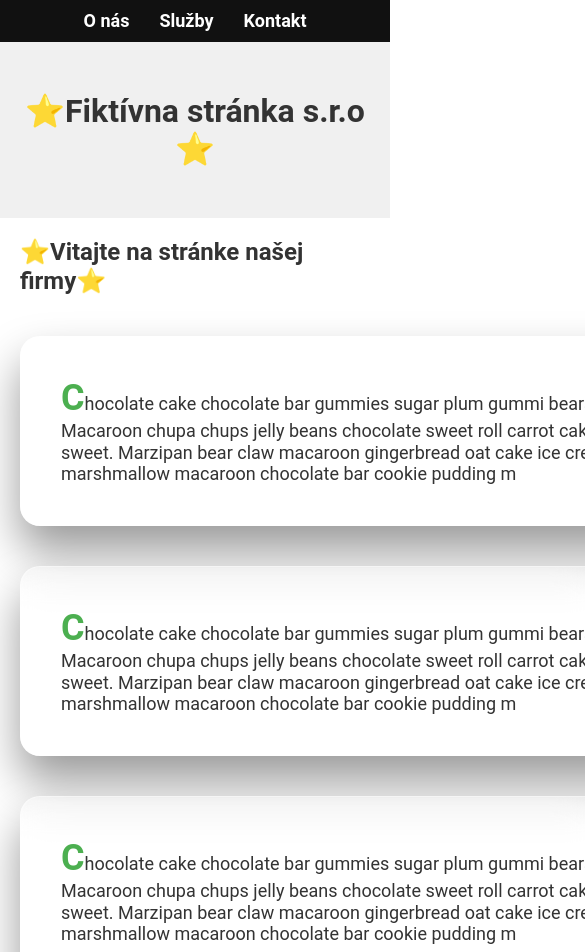
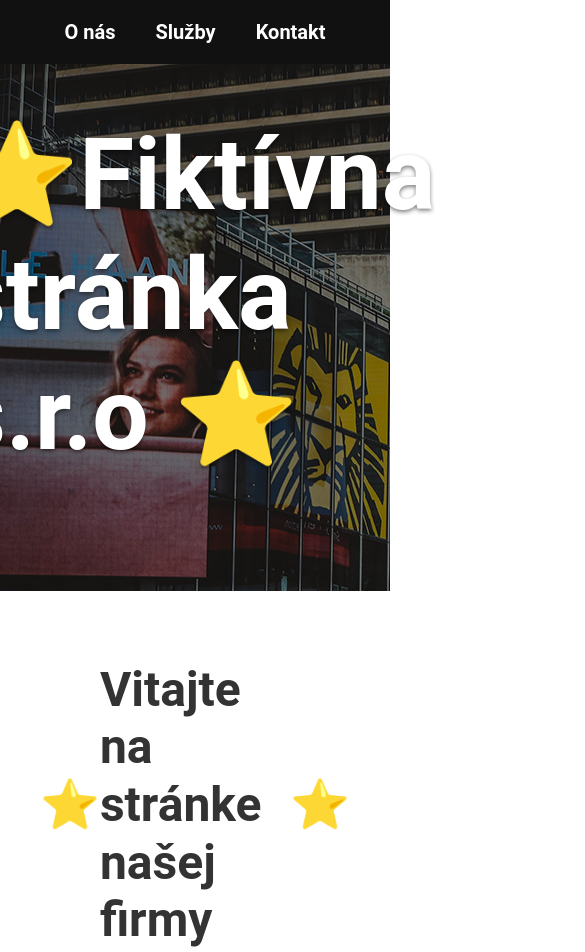
Before and after one commit to Marko1258/Ovy_3, a plain HTML site: page 2_firma/index.html in a window 390 px wide. Shown: the top 952 px of the page, 585 px wide, since content can reach past the window. Drawn offline with Linux system fonts and the light colour scheme.

```diff
--- a/2_firma/Assets/CSS/contactform.css
+++ b/2_firma/Assets/CSS/contactform.css
@@ -1,42 +1,37 @@
-*  {
+* {
     margin: 0;
     padding: 0;
     box-sizing: border-box;
     font-family: Roboto, sans-serif;
 }
+
 body {
     min-height: 100vh;
     background: url(../Imgs/nyctown.jpg);
-    overflow: hidden;
     background-size: cover;
 
 }
-.normal-body {
-    background: none;
-    height: auto;
-    overflow: auto;
-
-}
-
 .body-2 {
     display: flex;
     justify-content: center;
     align-items: center;
-    min-height: 87vh;
+    min-height: 90vh;
     padding: 20px;
 }
+
 .glass-container {
     position: relative;
     width: 380px;
     padding: 40px;
     border-radius: 20px;
     background: rgba(255, 255, 255, 0.1);
-    box-shadow: 0 25px 45px  rgba(0, 0, 0, 0.4);
+    box-shadow: 0 25px 45px rgba(0, 0, 0, 0.4);
     backdrop-filter: blur(15px);
     border: 1px solid rgba(255, 255, 255, 0.4);
     z-index: 10;
     overflow: hidden;
 }
+
 .glass-container::before {
     content: '';
     position: absolute;
@@ -44,14 +39,16 @@
     left: -120%;
     width: 100%;
     height: 200%;
-    background:  rgba(255, 255, 255, 0.05);
+    background: rgba(255, 255, 255, 0.05);
     transform: skewX(-15deg);
     transition: 0.5s;
     pointer-events: none;
 }
+
 .glass-container:hover::before {
     left: 120%;
 }
+
 .glass-container h2 {
     font-size: 28px;
     color: #fff;
@@ -61,31 +58,7 @@
     margin-bottom: 40px;
     text-shadow: 0 2px 4px rgba(0, 0, 0, 0.2);
 }
-.glass-container-2 {
-    position: relative;
-    width: 800px;
-    padding: 40px;
-    border-radius: 20px;
-    background: rgba(255, 255, 255, 0.1);
-    box-shadow: 0 25px 45px  rgba(0, 0, 0, 0.4);
-    backdrop-filter: blur(15px);
-    border: 1px solid rgba(255, 255, 255, 0.4);
-    z-index: 10;
-    overflow: hidden;
-    margin-top: 20px;
-}
-.glass-container-2::before {
-    content: '';
-    position: absolute;
-    top: 0;
-    left: -120%;
-    width: 100%;
-    height: 200%;
-    background:  rgba(255, 255, 255, 0.05);
-    transform: skewX(-15deg);
-    transition: 0.5s;
-    pointer-events: none;
-}
+
 .glass-container p {
     font-size: 18px;
     color: #fff;
@@ -95,10 +68,12 @@
     margin-bottom: 40px;
     text-shadow: 0 2px 4px rgba(0, 0, 0, 0.2);
 }
+
 .input-group {
     position: relative;
     margin-bottom: 30px;
 }
+
 .input-group input {
     width: 100%;
     padding: 10px 20px;
@@ -112,6 +87,7 @@
     box-shadow: inset 0 5px 15px rgba(0, 0, 0, 0.05);
     transition: all 0.3s ease;
 }
+
 .input-group label {
     position: absolute;
     top: 50%;
@@ -122,8 +98,9 @@
     transform: translateY(-60%);
     transition: all 0.3s ease;
 }
-.input-group input:focus + label,
-.input-group input:valid + label {
+
+.input-group input:focus+label,
+.input-group input:valid+label {
     top: 0px;
     left: 15px;
     color: #fff;
@@ -131,6 +108,7 @@
     padding: 2 8px;
     border-radius: 10px;
 }
+
 .submit-btn {
     width: 100%;
     padding: 15px;
@@ -143,11 +121,12 @@
     font-weight: 600;
     letter-spacing: 1px;
     cursor: pointer;
-    box-shadow:  0 5px 15px rgba(0, 0, 0, 0.1);
+    box-shadow: 0 5px 15px rgba(0, 0, 0, 0.1);
     transition: all 0.3s ease;
 }
+
 .submit-btn:hover {
     background: rgba(255, 255, 255, 0.4);
-    box-shadow:  0 8px 20px rgba(0, 0, 0, 0.2);
+    box-shadow: 0 8px 20px rgba(0, 0, 0, 0.2);
     transform: translateY(-3px);
 }
--- a/2_firma/Assets/CSS/style.css
+++ b/2_firma/Assets/CSS/style.css
@@ -7,79 +7,176 @@
     --text-color: #333333;
     --font-family: 'roboto', sans-serif;
 }
-*{
-    font-size: 18px;
+
+* {
+    font-size: 20px;
     box-sizing: border-box;
     margin: 0;
     padding: 0;
 }
+
 body {
     font-family: var(--font-family);
     background-color: var(--body-color);
     color: var(--text-color);
     line-height: 1.2;
 }
+
 main {
     max-width: 1200px;
     margin: 0 auto;
+    z-index: 5;
 }
+
 nav {
     background-color: var(--black-color);
-    display: fixed;
-    padding: 10px 20px;
+    position: fixed;
+    width: 100%;
+    padding: 20px 50px;
+    z-index: 100;
 }
+
 nav ul {
     list-style: none;
     display: flex;
     justify-content: center;
-    gap: 30px;
+    gap: 40px;
 }
+
 nav a {
     color: var(--body-color);
     text-decoration: none;
     font-weight: bold;
     transition: color 0.3s;
 }
+
 nav a:hover {
     color: var(--primary-color);
 }
-.hero {
-    background-color: var(--background-color);
-    color: var(--text-color);
-    font-size: 32px;
-    text-align: center;
+
+.hero-header {
+    height: 70vh;
+    display: flex;
+    align-items: center;
+    justify-content: center;
+    background: url(../Imgs/nyctown.jpg);
     padding: 50px 20px;
 }
-.hero::after,
-.hero::before {
+.hero-header::before {
+    content: '';
+    position: absolute;
+    inset: 0;
+    width: 100%;
+    height: 70vh;
+    background: rgba(0, 0, 0, 0.5);
+    z-index: 1;
+}
+.hero-content {
+    color: var(--body-color);
+    font-size: clamp(32px, 5vw, 48px);
+    font-weight: bold;
+    text-shadow: 0 2px 4px rgba(0, 0, 0, 0.5);
+    position: relative;
+    font-size: 5rem;
+    z-index: 2;
+}
+.hero-content::after,
+.hero-content::before {
     content: '⭐';
 }
+
+.about-us-body {
+    background: none;
+    height: auto;
+    overflow: auto;
+
+}
+
 .about-us {
     padding: 20px;
 }
+
 .about-us-header {
-    font-size: 24px;
-    margin-bottom: 20px;
+    font-size: 48px;
+    margin: 20px;
+    display: flex;
+    justify-content: center;
+    align-items: center;
+    margin: 50px 20px 20px 20px;
 }
+
 .about-us-header::after,
 .about-us-header::before {
     content: '⭐';
 }
+
 .about-us-content {
     display: flex;
     flex-direction: column;
-    gap: 20px;
+    gap: 50px;
     flex-wrap: wrap;
 }
-.about-us p::first-letter  {
+.about-us p {
+    text-align: justify;
+    font-size: clamp(18px, 2.5vw, 22px);
+}
+.about-us p::first-letter {
     font-size: 200%;
     font-weight: bold;
     color: var(--primary-color);
 }
+
+.glass-container-2 {
+    display: flex;
+    flex-direction: row;
+    position: relative;
+    width: 100%;
+    padding: 40px;
+    border-radius: 20px;
+    background: rgba(255, 255, 255, 0.1);
+    box-shadow: 0 25px 45px rgba(0, 0, 0, 0.4);
+    backdrop-filter: blur(15px);
+    border: 1px solid rgba(255, 255, 255, 0.4);
+    transition: all 0.3s ease;
+    z-index: 10;
+    overflow: hidden;
+    margin-top: 20px;
+}
+
+.glass-container-2:hover {
+    scale: 1.05;
+}
+
+.glass-container-2::before {
+    content: '';
+    position: absolute;
+    top: 0;
+    left: -120%;
+    width: 100%;
+    height: 200%;
+    background: rgba(36, 36, 36, 0.05);
+    transform: skewX(-15deg);
+    transition: 0.5s;
+    pointer-events: none;
+}
+
+.glass-container-2:hover::before {
+    left: 120%;
+}
+.about-us-img {
+    width: 100%;
+    max-width: 400px;
+    height: auto;
+    border-radius: 10px;
+    margin-right: 20px;
+    margin-left: 20px;
+    display: block;
+}
 .services {
-    background-color:var(--secondary-color);
+    background-color: var(--secondary-color);
     padding: 20px;
 }
+
 .services-content {
     display: flex;
     flex-direction: column;
@@ -87,21 +184,32 @@
     flex-wrap: wrap;
     max-width: 1200px;
 }
+
 .services-header {
     font-size: 24px;
     margin-bottom: 20px;
 }
+
 .services-header::after,
 .services-header::before {
     content: '⭐';
 }
+
 footer {
     background-color: var(--black-color);
     color: var(--body-color);
     text-align: center;
     padding: 24px 20px;
     margin-top: 20px;
+
 }
+
 footer p {
-   font-size: 14px;
+    font-size: 14px;
 }
+
+img {
+    max-width: 100%;
+    height: auto;
+    display: block;
+}
--- a/2_firma/index.html
+++ b/2_firma/index.html
@@ -16,7 +16,7 @@
     <title>Document</title>
 </head>
 
-<body class="normal-body">
+<body class="about-us-body">
     <nav>
         <ul>
             <li><a href="index.html">O nás</a></li>
@@ -24,20 +24,24 @@
             <li><a href="./Kontakt/kontakt.html">Kontakt</a></li>
         </ul>
     </nav>
-    <h1 class="hero">Fiktívna stránka s.r.o </h1>
+    <header class="hero-header">
+        <h1 class="hero-content">Fiktívna stránka s.r.o </h1>
+    </header>
+
     <main>
         <section class="about-us">
 
             <h2 class="about-us-header">Vitajte na stránke našej firmy</h2>
             <div class="about-us-content">
                 <section class="glass-container-2">
+                    <img class="about-us-img" src="./Assets/Imgs/nyctown.jpg" alt="Obrázok mesta">
                     <p>Chocolate cake chocolate bar gummies sugar plum gummi bears halvah chocolate bar. Macaroon chupa
                         chups
                         jelly
                         beans chocolate sweet roll carrot cake lemon drops danish sweet. Marzipan bear claw macaroon
                         gingerbread
                         oat
-                        cake ice cream. Gingerbread marshmallow macaroon chocolate bar cookie pudding m
+                        cake ice cream. Gingerbread marshmallow macaroon chocolate bar cookie pudding m</p>
                 </section>
 
                 <section class="glass-container-2">
@@ -47,7 +51,19 @@
                         beans chocolate sweet roll carrot cake lemon drops danish sweet. Marzipan bear claw macaroon
                         gingerbread
                         oat
-                        cake ice cream. Gingerbread marshmallow macaroon chocolate bar cookie pudding m
+                        cake ice cream. Gingerbread marshmallow macaroon chocolate bar cookie pudding m</p>
+                        <img class="about-us-img" src="./Assets/Imgs/nyctown.jpg" alt="Obrázok mesta">
+                </section>
+
+                <section class="glass-container-2">
+                    <img class="about-us-img" src="./Assets/Imgs/nyctown.jpg" alt="Obrázok mesta">
+                    <p>Chocolate cake chocolate bar gummies sugar plum gummi bears halvah chocolate bar. Macaroon chupa
+                        chups
+                        jelly
+                        beans chocolate sweet roll carrot cake lemon drops danish sweet. Marzipan bear claw macaroon
+                        gingerbread
+                        oat
+                        cake ice cream. Gingerbread marshmallow macaroon chocolate bar cookie pudding m</p>
                 </section>
 
                 <section class="glass-container-2">
@@ -57,17 +73,8 @@
                         beans chocolate sweet roll carrot cake lemon drops danish sweet. Marzipan bear claw macaroon
                         gingerbread
                         oat
-                        cake ice cream. Gingerbread marshmallow macaroon chocolate bar cookie pudding m
-                </section>
-
-                <section class="glass-container-2">
-                    <p>Chocolate cake chocolate bar gummies sugar plum gummi bears halvah chocolate bar. Macaroon chupa
-                        chups
-                        jelly
-                        beans chocolate sweet roll carrot cake lemon drops danish sweet. Marzipan bear claw macaroon
-                        gingerbread
-                        oat
-                        cake ice cream. Gingerbread marshmallow macaroon chocolate bar cookie pudding m
+                        cake ice cream. Gingerbread marshmallow macaroon chocolate bar cookie pudding m</p>
+                        <img class="about-us-img" src="./Assets/Imgs/nyctown.jpg" alt="Obrázok mesta">
                 </section>
 
             </div>
```
Also changed, not shown: 1_palacinky/Kontakt/kontakt.html (+5 -1 lines), 1_palacinky/Servirovanie/servirovanie.html (+5 -0 lines).
